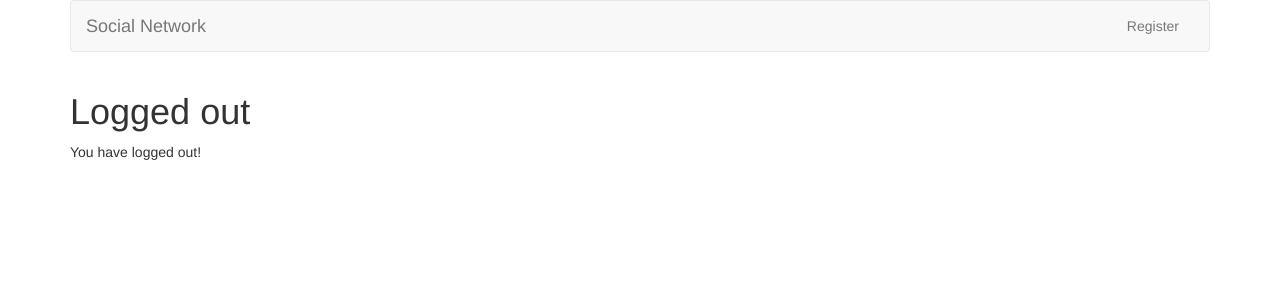
After one commit to rasulov3645/tutorial, a Django app: template accounts/templates/accounts/logout.html in a window 1280 px wide. The commit adds this page. Shown: the top 300 px of the page. Run offline with Django 3.2, Linux system fonts and the light colour scheme; the template is opened without the code that fills it, so the values that code supplies are empty; some libraries are stand-ins or nearby versions.

Commit message:
Preparing URLs for the Django Registration System

```diff
--- /dev/null
+++ b/accounts/templates/accounts/logout.html
@@ -0,0 +1,10 @@
+{% extends 'base.html' %}
+
+{% block body %}
+<div class="container">
+  <h1>Logged out</h1>
+  <p>
+    You have logged out!
+  </p>
+</div>
+{% endblock %}
--- a/accounts/templates/base.html
+++ b/accounts/templates/base.html
@@ -26,7 +26,7 @@
           </div>
           <div id="navbar" class="navbar-collapse collapse">
             <ul class="nav navbar-nav navbar-right">
-              <li><a href="../navbar-fixed-top/">Register</a></li>
+              <li><a href="/account/register">Register</a></li>
             </ul>
           </div><!--/.nav-collapse -->
         </div><!--/.container-fluid -->
--- a/accounts/urls.py
+++ b/accounts/urls.py
@@ -1,9 +1,10 @@
 from django.conf.urls import url
 from . import views
 from django.contrib.auth.views import login
-
+from django.contrib.auth.views import logout
 
 urlpatterns = [
     url(r'^$', views.home),
-    url(r'^login/$', login, {'template_name': 'accounts/login.html'})
+    url(r'^login/$', login, {'template_name': 'accounts/login.html'}),
+    url(r'^logout/$', logout, {'template_name': 'accounts/logout.html'})
 ]
--- a/tutorial/urls.py
+++ b/tutorial/urls.py
@@ -13,10 +13,14 @@ Including another URLconf
     1. Import the include() function: from django.conf.urls import url, include
     2. Add a URL to urlpatterns:  url(r'^blog/', include('blog.urls'))
 """
+
 from django.conf.urls import url, include
 from django.contrib import admin
+from tutorial import views
+
 
 urlpatterns = [
+    url(r'^$', views.login_redirect, name='login_redirect'),
     url(r'^admin/', admin.site.urls),
     url(r'^account/', include('accounts.urls')),
 ]
--- /dev/null
+++ b/tutorial/views.py
@@ -0,0 +1,4 @@
+from django.shortcuts import redirect
+
+def login_redirect(request):
+    return redirect('account/login')
```
Also changed, not shown: db.sqlite3, 3 other files.
